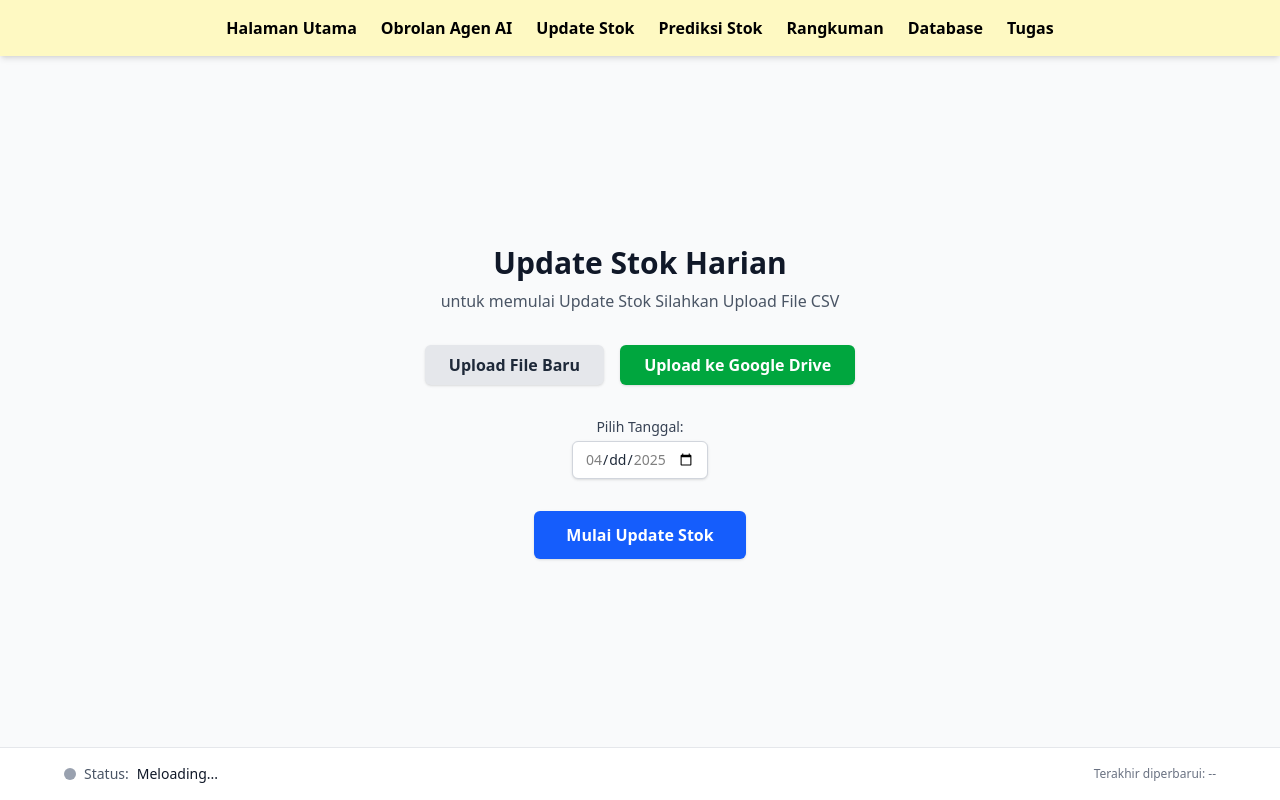
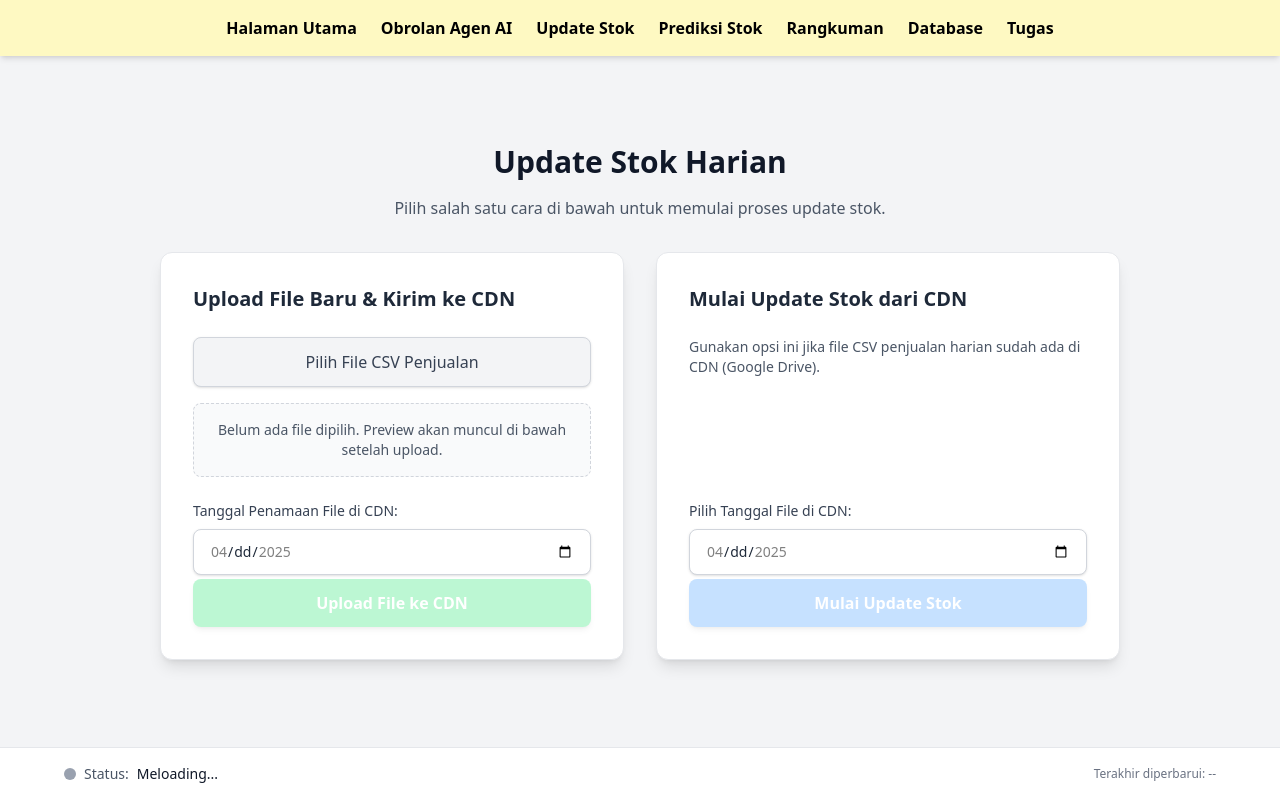
Before and after one commit to Cleign1/frontend-n8n-skripsi, a Flask app: page /update-stok in a window 1280 px wide. Run offline with Flask 3, Linux system fonts and the light colour scheme; some libraries are stand-ins or nearby versions.

Commit message:
update the interface

```diff
--- a/templates/upload_stok.html
+++ b/templates/upload_stok.html
@@ -5,73 +5,113 @@
     <meta charset="UTF-8" />
     <meta name="viewport" content="width=device-width, initial-scale=1" />
     <title>Update Stok Harian</title>
-    <!-- TailwindCSS CDN untuk pakai Tailwind di Flask -->
     <script src="https://cdn.jsdelivr.net/npm/@tailwindcss/browser@4"></script>
     <link rel="icon" href="{{ url_for('static', filename='logo_desktop.svg') }}" type="image/svg+xml">
 </head>
 
-<body class="bg-gray-50 text-gray-800 min-h-screen flex flex-col">
+<body class="bg-gray-100 text-gray-800 min-h-screen flex flex-col font-sans">
 
     <!-- ===== Header ===== -->
     {% include "components/header.html" %}
 
     <!-- ===== Konten Utama ===== -->
-    <main class="flex-grow flex items-center justify-center py-12">
-        <div class="w-full max-w-4xl mx-auto p-8 flex flex-col items-center text-center">
+    <main class="flex-grow flex items-center justify-center py-12 px-4">
+        <div class="w-full max-w-5xl mx-auto p-8 flex flex-col items-center text-center">
 
-            <h1 class="text-3xl font-bold text-gray-900">Update Stok Harian</h1>
-            <p class="mt-2 mb-8 text-gray-600">untuk memulai Update Stok Silahkan Upload File CSV</p>
+            <h1 class="text-3xl font-bold text-gray-900 mb-2">Update Stok Harian</h1>
+            <p class="mt-2 mb-8 text-gray-600">Pilih salah satu cara di bawah untuk memulai proses update stok.</p>
 
             <!-- Form Utama -->
-            <form id="upload-form" action="{{ url_for('upload.update_stok') }}" method="post" enctype="multipart/form-data" class="w-full flex flex-col items-center">
+            <form id="upload-form" action="{{ url_for('upload.update_stok') }}" method="post" enctype="multipart/form-data" class="w-full flex flex-col items-center gap-10">
 
-                <!-- Tombol Aksi: Upload atau Pilih File -->
-                <div class="flex items-center gap-4 mb-8">
-                    <label for="file-input" class="cursor-pointer bg-gray-200 text-gray-800 font-semibold py-2 px-6 rounded-md shadow-sm hover:bg-gray-300 transition-colors">
-                        Upload File Baru
+                <!-- Flex Container for Two Options -->
+                <div class="flex flex-col md:flex-row gap-8 w-full">
+
+                    <!-- LEFT BLOCK: UPLOAD & SEND TO CDN -->
+                    <div id="upload-block" class="flex-1 bg-white p-8 rounded-xl shadow-lg border border-gray-200 flex flex-col">
+                        <h2 class="text-xl font-semibold mb-6 text-gray-800 text-left flex items-center gap-3">
+                             <span>Upload File Baru & Kirim ke CDN</span>
+                        </h2>
+
+                        <!-- File Selection -->
+                        <label for="file-input" class="cursor-pointer bg-gray-100 border border-gray-300 text-gray-700 font-medium py-3 px-6 rounded-lg shadow-sm hover:bg-gray-200 transition-colors inline-block w-full text-center mb-4">
+                            Pilih File CSV Penjualan
                         </label>
+                        <input type="file" name="file" id="file-input" accept=".csv" class="hidden" onchange="document.getElementById('upload-form').submit();" />
 
-                    <button type="button" id="upload-gdrive-btn" class="cursor-pointer bg-green-600 text-white font-semibold py-2 px-6 rounded-md shadow-sm hover:bg-green-700 transition-colors">
-                        Upload ke Google Drive
+                        <!-- File Status -->
+                        <div class="mb-6 p-4 rounded-lg border border-dashed {% if selected_file %}border-green-400 bg-green-50 text-green-800{% else %}border-gray-300 bg-gray-50 text-gray-600{% endif %}">
+                            {% if selected_file %}
+                                <p class="text-sm font-medium flex items-center justify-center gap-2">
+                                    <svg class="w-5 h-5 text-green-600" fill="currentColor" viewBox="0 0 20 20"><path fill-rule="evenodd" d="M10 18a8 8 0 100-16 8 8 0 000 16zm3.707-9.293a1 1 0 00-1.414-1.414L9 10.586 7.707 9.293a1 1 0 00-1.414 1.414l2 2a1 1 0 001.414 0l4-4z" clip-rule="evenodd"></path></svg>
+                                    File <strong>{{ selected_file }}</strong> siap. Pilih tanggal lalu upload ke CDN.
+                                </p>
+                            {% else %}
+                                <p class="text-sm">Belum ada file dipilih. Preview akan muncul di bawah setelah upload.</p>
+                            {% endif %}
+                        </div>
+
+                        <!-- Spacer to push button down -->
+                        <div class="flex-grow"></div>
+
+                        <!-- Date Picker & Upload Button Container -->
+                        <div class="mt-auto">
+                            <label for="gdrive-date-picker" class="block text-sm font-medium text-gray-700 mb-2 text-left">Tanggal Penamaan File di CDN:</label>
+                            <input type="date" id="gdrive-date-picker" min="2025-04-01" max="2025-04-15" class="block w-full px-4 py-3 mb-1 bg-white border border-gray-300 rounded-lg shadow-sm focus:outline-none focus:ring-2 focus:ring-green-500 focus:border-green-500 sm:text-sm">
+                            <p id="gdrive-date-message" class="text-xs text-red-600 text-left mb-4 hidden">Pilih tanggal untuk mengaktifkan tombol upload!</p>
+
+                            <button type="button"
+                                    id="upload-gdrive-btn"
+                                    class="cursor-pointer bg-green-600 text-white font-semibold py-3 px-6 rounded-lg shadow-md transition-colors w-full disabled:opacity-50 disabled:cursor-not-allowed disabled:bg-green-300 hover:bg-green-700"
+                                    disabled
+                                    data-file-to-upload="{{ selected_file or '' }}">
+                                Upload {{ selected_file or 'File' }} ke CDN
                             </button>
                         </div>
-
-                <!-- Date Picker -->
-                <div class="mb-4">
-                    <label for="date-picker" class="block text-sm font-medium text-gray-700 mb-1">Pilih Tanggal:</label>
-                    <input type="date" id="date-picker" name="selected_date"
-                           min="2025-04-01" max="2025-04-15"
-                           class="mt-1 block w-full px-3 py-2 bg-white border border-gray-300 rounded-md shadow-sm focus:outline-none focus:ring-indigo-500 focus:border-indigo-500 sm:text-sm">
                     </div>
 
-                <!-- Tombol Aksi Tambahan -->
-                <div class="mt-4">
-                    <button type="button" id="start-update-btn" class="bg-blue-600 hover:bg-blue-700 text-white font-semibold py-3 px-8 rounded-md shadow transition-colors">
+
+                    <!-- RIGHT BLOCK: START WORKFLOW (Assuming file already in CDN) -->
+                    <div id="workflow-block" class="flex-1 bg-white p-8 rounded-xl shadow-lg border border-gray-200 flex flex-col">
+                        <h2 class="text-xl font-semibold mb-6 text-gray-800 text-left flex items-center gap-3">
+                             <span>Mulai Update Stok dari CDN</span>
+                        </h2>
+                        <p class="text-sm text-gray-600 mb-6 text-left">Gunakan opsi ini jika file CSV penjualan harian sudah ada di CDN (Google Drive).</p>
+
+                         <!-- Spacer to push button down -->
+                        <div class="flex-grow"></div>
+
+                        <!-- Date Picker & Start Button Container -->
+                         <div class="mt-auto">
+                            <label for="workflow-date-picker" class="block text-sm font-medium text-gray-700 mb-2 text-left">Pilih Tanggal File di CDN:</label>
+                            <input type="date" id="workflow-date-picker" name="selected_date_workflow"
+                                min="2025-04-01" max="2025-04-15"
+                                class="block w-full px-4 py-3 mb-1 bg-white border border-gray-300 rounded-lg shadow-sm focus:outline-none focus:ring-2 focus:ring-blue-500 focus:border-blue-500 sm:text-sm">
+                             <p id="workflow-date-message" class="text-xs text-red-600 text-left mb-4 hidden">Pilih tanggal untuk memulai update!</p>
+
+                            <button type="button"
+                                    id="start-update-btn"
+                                    class="bg-blue-600 text-white font-semibold py-3 px-8 rounded-lg shadow-md transition-colors w-full disabled:opacity-50 disabled:cursor-not-allowed disabled:bg-blue-300 hover:bg-blue-700"
+                                    disabled>
                                 Mulai Update Stok
                             </button>
                         </div>
+                    </div>
 
-                <input type="file" name="file" id="file-input" accept=".csv" class="hidden" onchange="document.getElementById('upload-form').submit();" />
+                </div>
 
-
-                <!--
-                    DROPDOWN TERSEMBUNYI
-                    Ini adalah elemen kunci yang akan diisi oleh JavaScript saat file dari modal dipilih.
-                    Nama 'selected_file' cocok dengan request.form.get('selected_file') di Flask.
-                -->
-                <select name="selected_file" id="selected_file" class="hidden">
-                    <option value="">-- Pilih file --</option>
-                    {% for f in files %}
-                    <option value="{{ f }}" {% if f==selected_file %}selected{% endif %}>{{ f }}</option>
-                    {% endfor %}
-                </select>
-
-                <!-- Placeholder untuk tabel/preview data CSV -->
+                <!-- Preview Box -->
                 {% if json_data %}
-                <div id="preview-box" class="w-full max-w-3xl min-h-[24rem] bg-gray-200 rounded-lg flex items-center justify-center p-4 border border-gray-300 mt-8">
-                    <pre class="text-left text-xs whitespace-pre-wrap overflow-auto h-96 w-full bg-white p-4 rounded-md">{{ json_data }}</pre>
+                <div id="preview-box" class="w-full mt-10 bg-white rounded-xl shadow-lg border border-gray-200 p-6">
+                    <h3 class="text-lg font-semibold text-gray-800 mb-4 text-left">Preview Data File (Max 20 Baris)</h3>
+                    <div class="overflow-auto max-h-80 border border-gray-200 rounded-lg">
+                        <pre class="text-xs whitespace-pre-wrap w-full bg-gray-50 p-4 text-gray-700 text-left">{{ json_data }}</pre>
+                    </div>
                 </div>
                 {% endif %}
+
+                <!-- Hidden Input for Server Filename -->
+                <input type="hidden" name="server_filename" value="{{ selected_file or '' }}" />
 
             </form>
         </div>
```
Lines whose indentation alone changed are shown as unchanged.
